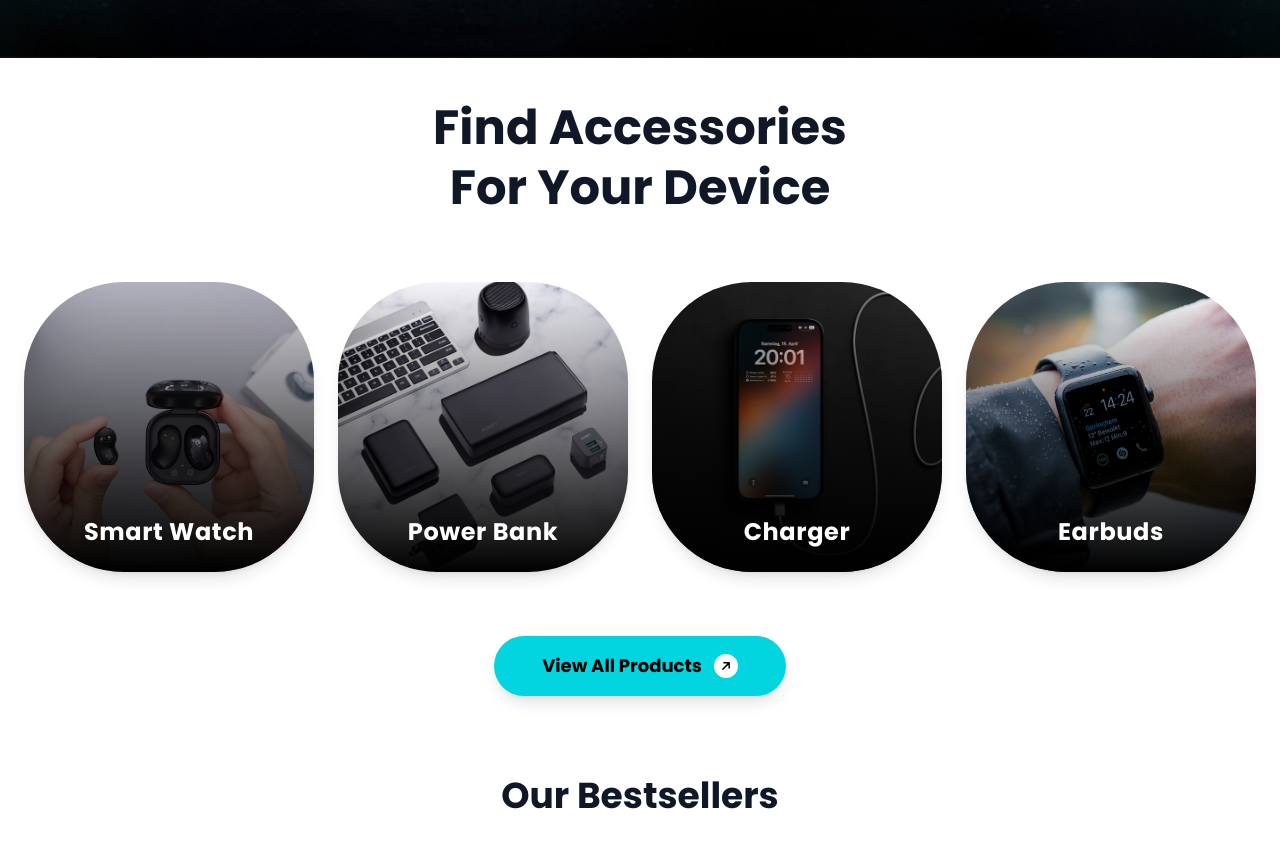
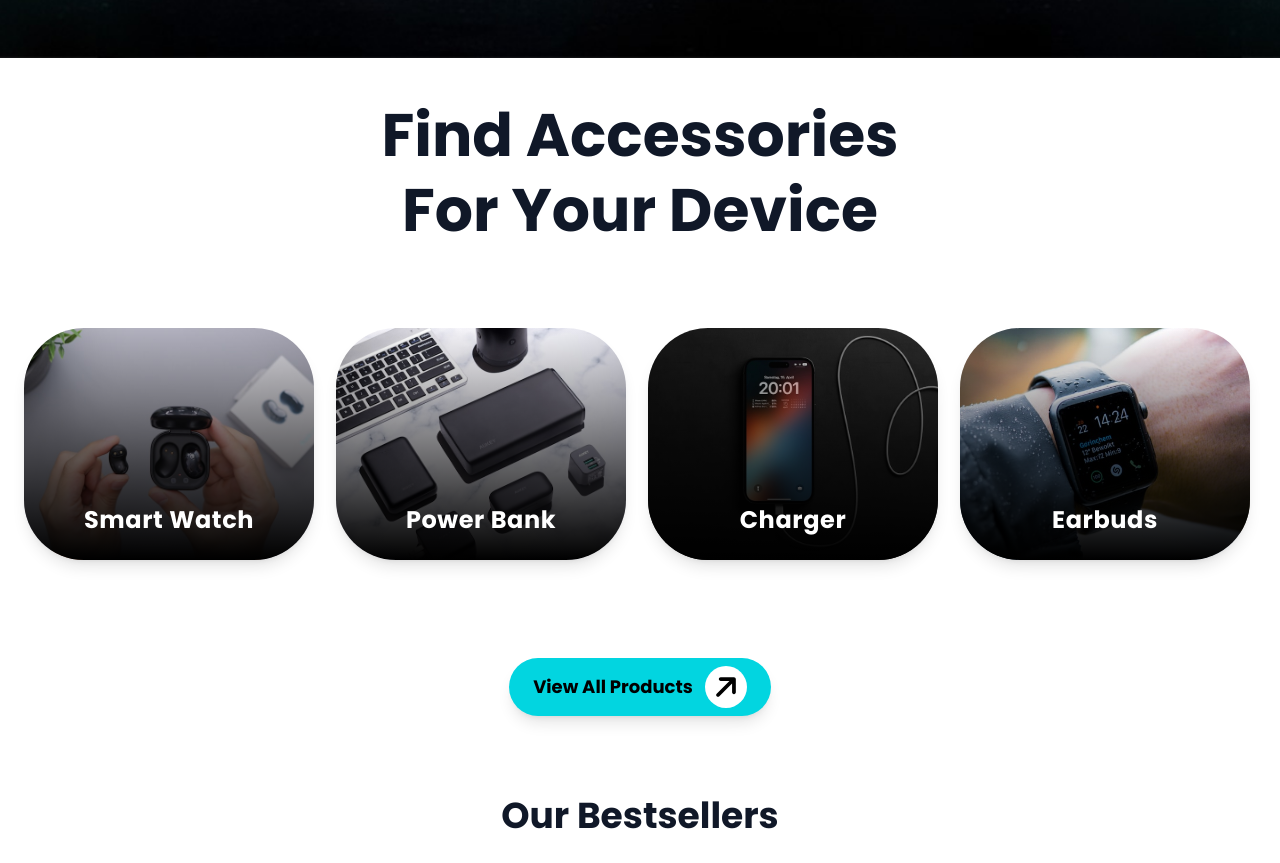
Before and after one commit to Shinvo-Ecomerece-Store/Front-End, a React (Vite) app: page / in a window 1280 px wide. Shown: the part 942-1805 px from the top of the page. Built offline with nearby package versions, Linux system fonts and the light colour scheme.

Commit message:
fix the issues of the accessories section

```diff
--- a/src/components/Categories/Categories.jsx
+++ b/src/components/Categories/Categories.jsx
@@ -14,17 +14,17 @@ const Categories = () => {
 
     return (
         <div className="w-full bg-white py-10">
-            <div className="max-w-[1920px] mx-auto px-6 flex flex-col items-center gap-16">
+            <div className="max-w-[1920px] mx-auto px-6 flex flex-col items-center gap-10">
 
                 <div className="text-center">
-                    <h2 className="text-4xl md:text-5xl font-bold text-gray-900 leading-tight">
+                    <h2 className="text-3xl sm:text-4xl md:text-5xl xl:text-6xl font-bold text-gray-900 leading-tight mb-0 sm:mb-10">
                         Find Accessories<br />For Your Device
                     </h2>
                 </div>
 
-                <div className="grid grid-cols-2 lg:grid-cols-4 gap-6 w-full">
+                <div className="grid grid-cols-2 lg:grid-cols-4 gap-4 w-full">
                     {categories.map((cat) => (
-                        <div key={cat.id} className="relative w-full aspect-square rounded-[30px] lg:rounded-[100px] overflow-hidden group cursor-pointer shadow-lg hover:shadow-xl transition-shadow duration-300">
+                        <div key={cat.id} className="relative h-[100%] w-[100%] sm:h-[80%] sm:w-[98%] aspect-square rounded-[30px] sm:rounded-[60px] md:rounded-[90px] lg:rounded-[60px] 2xl:rounded-[100px] overflow-hidden group cursor-pointer shadow-lg hover:shadow-xl transition-shadow duration-300">
                             <div
                                 className="absolute inset-0 bg-cover bg-center transition-transform duration-700 group-hover:scale-110"
                                 style={{ backgroundImage: `url(${cat.image})` }}
@@ -33,16 +33,16 @@ const Categories = () => {
                             <div className="absolute inset-x-0 bottom-0 h-full bg-gradient-to-t from-black to-transparent"></div>
 
                             <div className="absolute bottom-6 left-0 w-full text-center z-10">
-                                <h3 className="text-white text-xl md:text-2xl font-bold tracking-wide">{cat.title}</h3>
+                                <h3 className="text-white text-[16px] sm:text-xl md:text-2xl font-bold tracking-wide">{cat.title}</h3>
                             </div>
                         </div>
                     ))}
                 </div>
 
-                <button className="flex items-center gap-3 bg-[#02D5E0] text-black px-8 py-3 lg:px-12 lg:py-4 lg:text-lg rounded-full font-bold hover:bg-cyan-300 transition-colors shadow-lg hover:shadow-cyan-400/50">
+                <button className="flex items-center gap-3 bg-[#02D5E0] text-black px-3 py-2 sm:px-8 sm:py-3 lg:px-6 lg:py-2 lg:text-lg rounded-full font-bold hover:bg-cyan-300 transition-colors shadow-lg hover:shadow-cyan-400/50">
                     View All Products
                     <div className="bg-white rounded-full p-1.5 flex items-center justify-center">
-                        <FaArrowRight className="text-black text-xs -rotate-45" />
+                        <FaArrowRight className="w-[30px] h-[30px] text-black text-xs -rotate-45" />
                     </div>
                 </button>
 
--- a/src/components/Hero/Hero.jsx
+++ b/src/components/Hero/Hero.jsx
@@ -45,7 +45,7 @@ const Hero = () => {
         {/* --- Text Content --- */}
         {/* Mobile: Bottom Center. Desktop: Bottom Left */}
         <div className="absolute bottom-25 w-full px-4 text-center lg:text-left lg:bottom-35 lg:left-20 lg:w-auto z-20">
-          <h1 className="text-[28px] font-bold sm:text-4xl md:text-6xl lg:text-6xl xl:text-[70px] leading-tight mb-4 text-white">
+          <h1 className="max-[375px]:text-[26px] text-[28px] font-bold sm:text-4xl md:text-6xl lg:text-6xl xl:text-[70px] leading-tight mb-4 text-white">
             Elevate Your<br className="hidden lg:block" /> Everyday
           </h1>
           <p className="text-[14px] sm:text-[16px] md:text-[18px] lg:text-[20px] text-white font-[400] max-w-[600px] mx-auto lg:mx-0">
```
